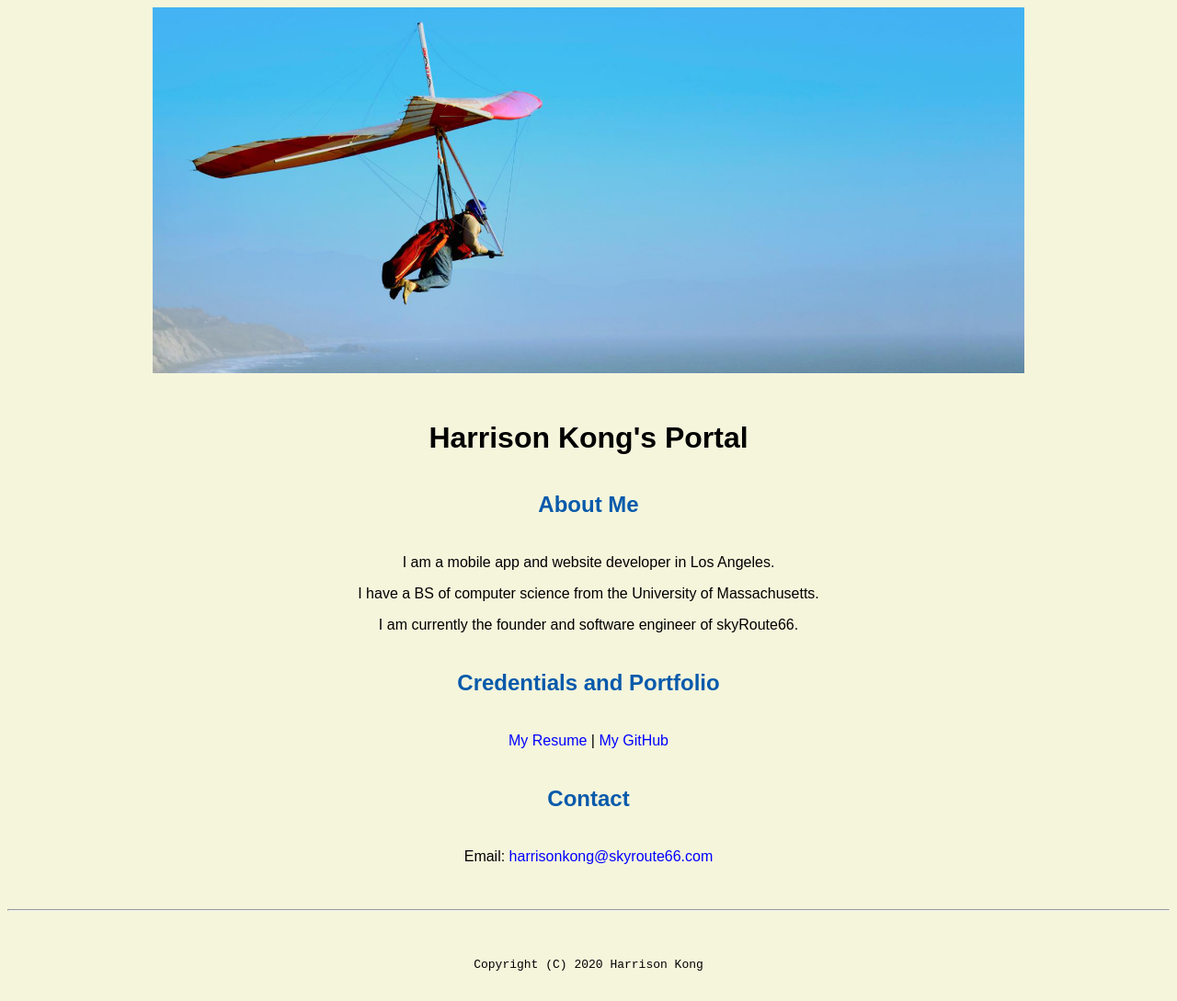
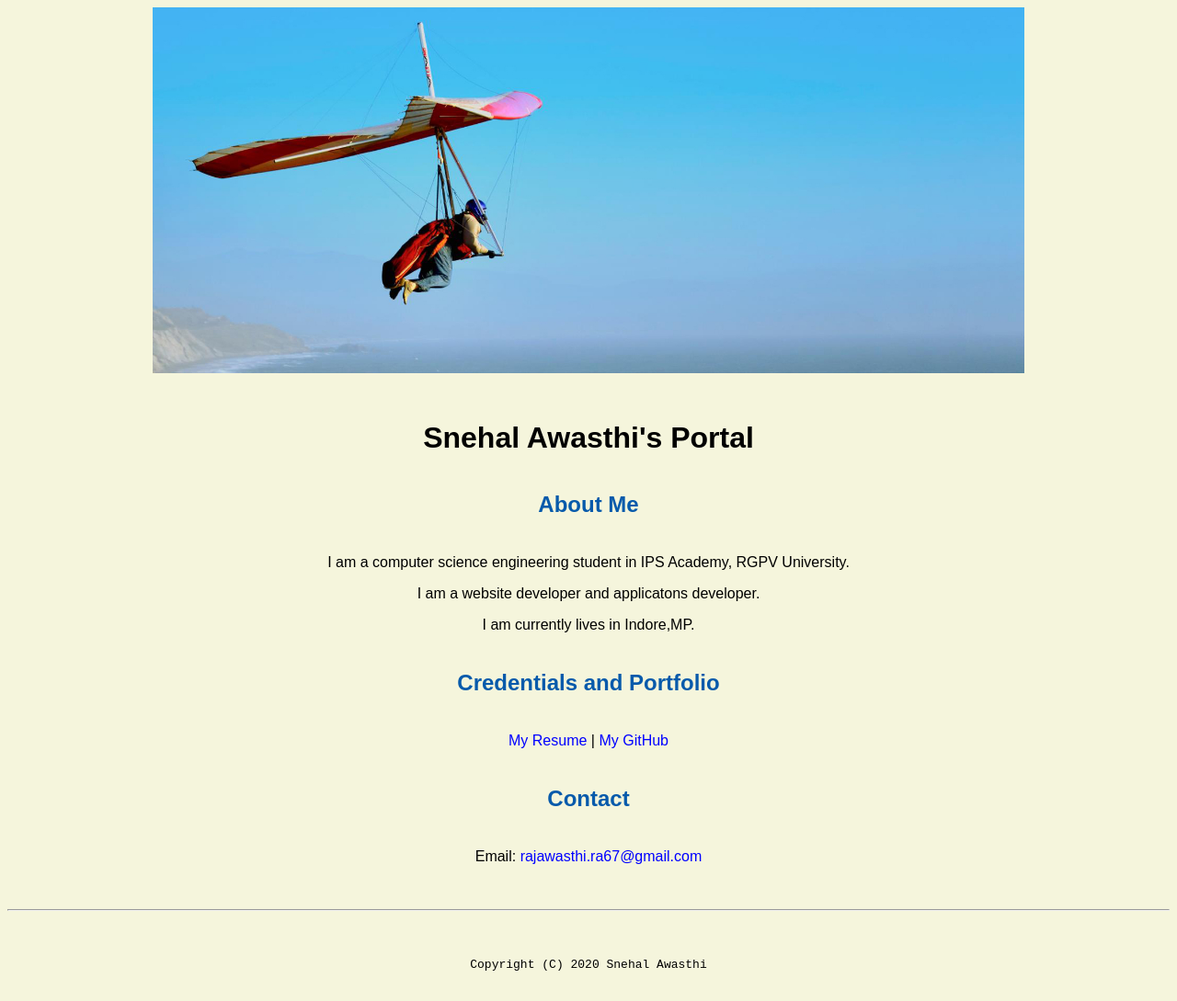
Before and after one commit to snehalawasthi/snehalawasthi.github.io, a plain HTML site: page index.html in a window 1280 px wide. Shown: the whole page at 92% size. Drawn offline with Linux system fonts and the light colour scheme.

Commit message:
Update index.html

```diff
--- a/index.html
+++ b/index.html
@@ -6,13 +6,13 @@
 
 <header>
   <!-- change the name to yours! -->
-  <title>Harrison Kong's Portal</title>
+  <title>Snehal Awasthi's Portal</title>
   <!-- link to the master cascading stylesheet -->
   <link rel="stylesheet" href="css/master.css">
   <link rel="FaviconIcon" href="favicon.ico" type="image/x-icon">
   <link rel="shortcut icon" href="favicon.ico" type="image/x-icon">
   <meta name="viewport" content="width=device-width, initial-scale=1, shrink-to-fit=no">
-  <meta name="name" content="Harrison Kong's Portal">
+  <meta name="name" content="Snehal Awasthi's Portal">
   <!-- remove the following line after you are happy with your Website
        so that search engines will index it! -->
   <meta name="robots" content="noindex, nofollow">
@@ -23,26 +23,26 @@
   <img class="hero" src="images/banner.jpg" width="75%" alt="banner">
 
   <!-- add the name for the website -->
-  <h1>Harrison Kong's Portal</h1>
+  <h1>Snehal Awasthi's Portal</h1>
 
   <!-- add a section called "About Me" -->
   <h2>About Me</h2>
 
   <!-- add a few paragraph lines to describe you -->
-  <p>I am a mobile app and website developer in Los Angeles.</p> <!-- where do you live? -->
-  <p>I have a BS of computer science from the University of Massachusetts.</p> <!-- Where studying/studied? -->
-  <p>I am currently the founder and software engineer of skyRoute66.</p> <!-- current job or current school year? -->
+  <p>I am a computer science engineering student in IPS Academy, RGPV University.</p> <!-- where do you live? -->
+  <p>I am a website developer and applicatons developer.</p> <!-- Where studying/studied? -->
+  <p>I am currently lives in Indore,MP.</p> <!-- current job or current school year? -->
 
   <!-- add a section called "Credentials and Portofolio -->
   <h2>Credentials and Portfolio</h2>
 
   <!-- add two hyperlinks to resume page and github page separated by a vertical line -->
-  <p><a href="resume.html">My Resume</a> | <a href="https://github.com/harrisonkong" target="_blank">My GitHub</a></p>
+  <p><a href="resume.html">My Resume</a> | <a href="https://github.com/snehalawasthi" target="_blank">My GitHub</a></p>
 
   <h2>Contact</h2>
 
   <!-- add a link to let visitor to send you an email easily! -->
-  <p>Email: <a href="mailto:harrisonkong@skyroute66.com" target="_blank">harrisonkong@skyroute66.com</a></p>
+  <p>Email: <a href="mailto:snehalawasthi.ra67@gmail.com" target="_blank">rajawasthi.ra67@gmail.com</a></p>
 
   <!-- don't post physical address, personal phone number or other personal information on the web! -->
 </body>
@@ -50,7 +50,7 @@
 <footer>
   <hr>
   <!-- change the name to yours! -->
-  <code>Copyright (C) 2020 Harrison Kong</code>
+  <code>Copyright (C) 2020 Snehal Awasthi</code>
 </footer>
 
 </html>
```
